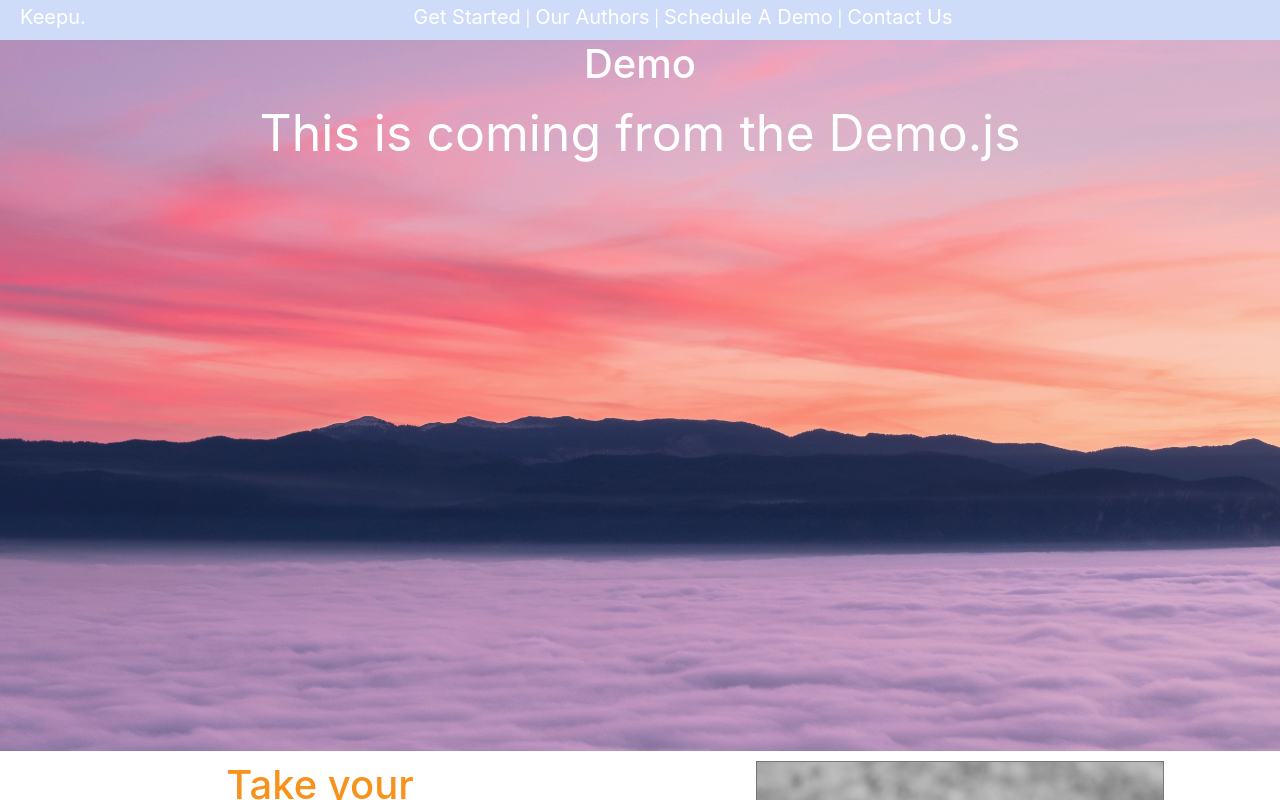
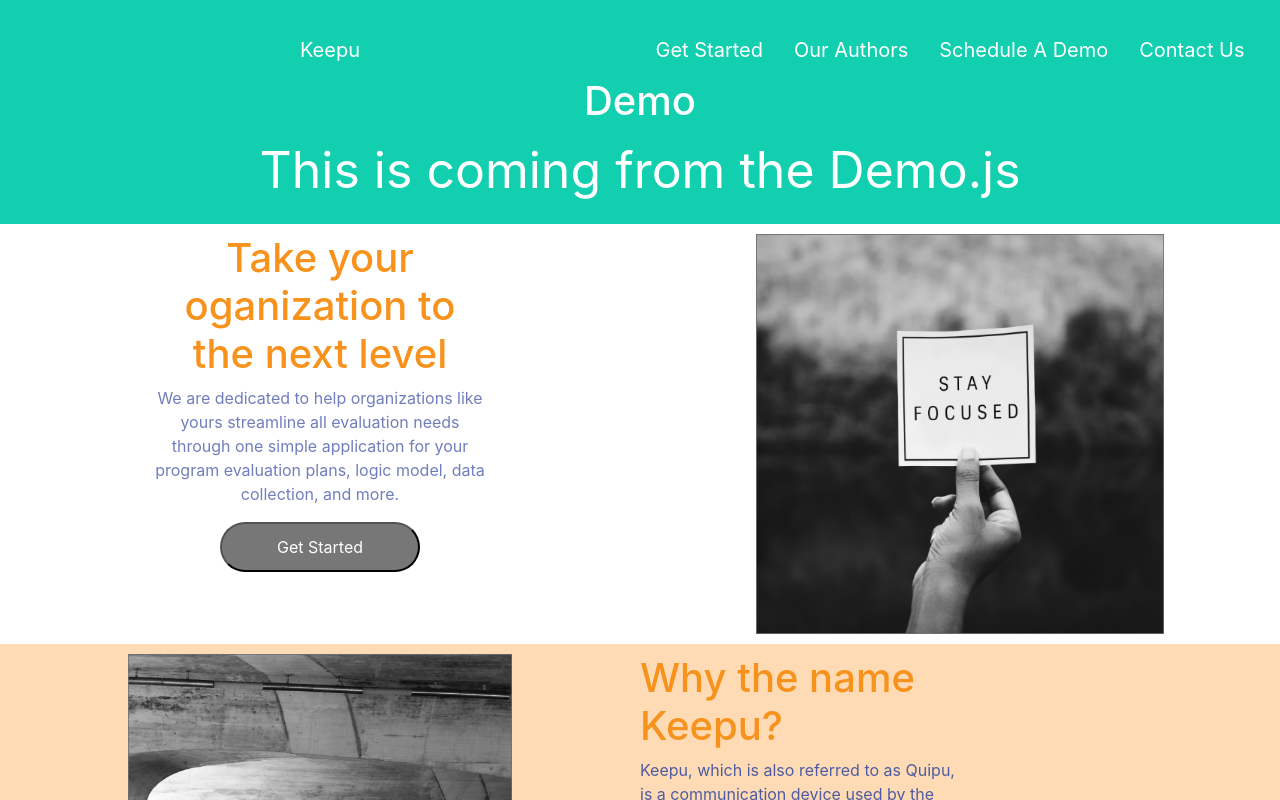
Before and after one commit to cortes-web-tech/COP4331-large-project, a React (Create React App) app in the folder website/: page /demo in a window 1280 px wide. Shown: the top 800 px of the page. Built offline with nearby package versions, Linux system fonts and the light colour scheme.

Commit message:
Updated the way Header is called inside each page to have a dynamic background

```diff
--- a/website/src/App.css
+++ b/website/src/App.css
@@ -4,7 +4,7 @@
   /* height:1000px; */
   width: 100%;
   height: auto;
-  background: #cfdcf9;
+  background: #11cfaf;
   display: flex;
   flex-direction: column;
   flex:1;
@@ -12,7 +12,7 @@
 }
 
 .displayPage{
-  height: 711px;
+  /* height: 711px; */
   /* display: flex; */
 }
 
@@ -28,22 +28,11 @@
 
 }
 
-.headerContainer{
-  display: flex;
-  color: #ffffff;
-  height: "20px";
-  align-items: flex-start;
-}
 
 .footerContainer{
   display: flex;
+}
 
-
-}
-.headerLogo{
-  flex:1;
-
-}
 
 .headerLinks{
   flex:4;
@@ -81,7 +70,7 @@
 
 .footerContainer div{
   /* border: 1px #ccc solid; */
-  padding:2px;
+  /* padding:2px; */
 }
 
 
@@ -92,9 +81,7 @@
 }
 
 .headerDiv{
-  padding-Top: 0px;
-  height: 40px;
-  /* text-align: center; */
+  /* padding-Top: 0px; */
 }
 .footerDiv{
   /* flex:2; */
--- a/website/src/App.js
+++ b/website/src/App.js
@@ -1,7 +1,7 @@
 import React, { Component } from 'react';
 import logo from './logo.svg';
 import './App.css';
-import Background from './background.png';
+
 import Header from './components/layout/Header';
 import Footer from './components/layout/Footer';
 import NextLevelOrg from './components/layout/NextLevelOrg';
@@ -14,6 +14,7 @@ import Authors from './components/pages/Authors';
 import Demo from './components/pages/Demo';
 import Contact from './components/pages/Contact';
 import Start from './components/pages/Start';
+import Keepu from './components/pages/Keepu';
 import { BrowserRouter as Router, Route } from 'react-router-dom';
 
 import { Container, Row, Col } from 'reactstrap';
@@ -21,15 +22,13 @@ import { Container, Row, Col } from 'reactstrap';
 class App extends Component {
   render() {
     return (
+      <div>
+
       <Router>
-      <div style={pageLayout} className="App">
-      <div className="headerDiv">
-        <Header/>
-      </div>
+      <div  className="App">
 
-        <div style={pageStyle} className="displayPage">
-
-
+        <div style={pageStyle}>
+            <Route exact path="/" component={Keepu}/>
             <Route exact path="/start" component={Start}/>
             <Route exact path="/authors" component={Authors}/>
             <Route exact path="/demo" component={Demo}/>
@@ -47,7 +46,7 @@ class App extends Component {
         </div>
       </div>
       </Router>
-
+      </div>
 
 
     );
@@ -56,7 +55,7 @@ class App extends Component {
 
 var pageLayout = {
   // height: "100%",
-  height: "auto",
+  // height: "auto",
   // background: "black",
 }
 
@@ -69,15 +68,14 @@ var sectionStyle = {
 }
 
 var pageStyle = {
-  // flex: '1',
+  flex: '1',
   width: "100%",
   color: "#f00fff",
   fontSize: "50px",
   marginLeft: "auto",
   marginRight: "auto",
   // height: "900px",
-  backgroundImage: "url(" + Background +")",
-  backgroundSize: "cover"
+  // backgroundSize: "cover"
 }
 
 
--- a/website/src/components/layout/Header.js
+++ b/website/src/components/layout/Header.js
@@ -2,20 +2,45 @@ import React from 'react';
 import {Link} from 'react-router-dom';
 import './../../App.css';
 
-function Header(){
+export default function Header(){
   return(
-    <header className="headerContainer" style={headerStyle}>
-      <div className="headerLogo" style={logoStyle}>
-        <Link style={h1Style} to="/">Keepu.</Link>
+    <header style={headerStyle}>
+      <div style={logoStyle}>
+        <Link style={h1Style} to="/">Keepu</Link>
       </div>
-      <div className="headerLinks">
-        <Link style={linkStyle} to="/start">Get Started</Link> | <Link style={linkStyle} to="/authors">Our Authors</Link> | <Link style={linkStyle} to="/demo">Schedule A Demo</Link> | <Link style={linkStyle} to="/contact">Contact Us</Link>
+      <div style={linksStyle}>
+        <div><Link style={linkStyle} to="/start">Get Started </Link></div>
+        <div><Link style={linkStyle} to="/authors">Our Authors </Link></div>
+        <div><Link style={linkStyle} to="/demo">Schedule A Demo </Link></div>
+        <div><Link style={linkStyle} to="/contact">Contact Us </Link></div>
       </div>
     </header>
   )
 }
 
+// Styling stuff
+const headerStyle = {
+  display: 'flex',
+  flexDirection: 'row',
+  color: '#ffffff',
+  paddingTop: '2px'
+}
+
+const logoStyle = {
+  flex: 2,
+  paddingLeft: '20px',
+}
+
+const linksStyle = {
+  display: 'flex',
+  flexDirection: 'row',
+  flex: 2,
+  justifyContent: 'space-around',
+  paddingRight: '20px'
+}
+
 const linkStyle = {
+
   color: 'white',
   textDecoration: 'none',
   fontSize: "20px",
@@ -25,15 +50,6 @@ const linkStyle = {
 const h1Style = {
   fontSize: "20px",
   color: 'white',
-  textDecoration: 'none'
+  // textDecoration: 'none',
+  color: "white"
 }
-
-const headerStyle = {
-  display: "block",
-  paddingTop: '2px'
-}
-const logoStyle = {
-  float: 'left',
-  paddingLeft: '20px',
-}
-export default Header
--- a/website/src/components/pages/Authors.js
+++ b/website/src/components/pages/Authors.js
@@ -1,13 +1,17 @@
 import React from 'react'
+import Header from './../../components/layout/Header';
 
 export default function Authors(){
   return(
+  <div>
+    <Header/>
     <React.Fragment>
       <div style={style}>
         <h1 >Authors</h1>
         <p>This is coming from Authors.js</p>
       </div>
     </React.Fragment>
+  </div>
   )
 }
 
--- a/website/src/components/pages/Contact.js
+++ b/website/src/components/pages/Contact.js
@@ -1,13 +1,17 @@
 import React from 'react'
+import Header from './../../components/layout/Header';
 
 export default function Contact(){
   return(
+  <div>
+    <Header/>
     <React.Fragment>
     <div style={style}>
         <h1 >Contact</h1>
         <p>This is coming from the Contact.js</p>
       </div>
     </React.Fragment>
+  </div>
   )
 }
 
--- a/website/src/components/pages/Demo.js
+++ b/website/src/components/pages/Demo.js
@@ -1,7 +1,10 @@
 import React from 'react'
+import Header from './../../components/layout/Header';
 
 export default function Demo(){
   return(
+  <div>
+    <Header/>
     <React.Fragment>
       <div style={demoContainer}>
         <div style={style}>
@@ -10,6 +13,7 @@ export default function Demo(){
         </div>
       </div>
     </React.Fragment>
+  </div>
   )
 }
 
--- a/website/src/components/pages/Start.js
+++ b/website/src/components/pages/Start.js
@@ -1,13 +1,17 @@
 import React from 'react'
+import Header from './../../components/layout/Header';
 
 export default function Start(){
   return(
+  <div style={getStartedContainer}>
+    <Header/>
     <React.Fragment>
       <div style={style}>
         <h1 >Start</h1>
         <p>This is coming from Start.js</p>
       </div>
     </React.Fragment>
+  </div>
   )
 }
 
@@ -16,3 +20,7 @@ const style = {
   color: '#ffffff',
   textAlign: 'center',
 }
+
+const getStartedContainer = {
+
+}
```
Lines whose indentation alone changed are shown as unchanged.
